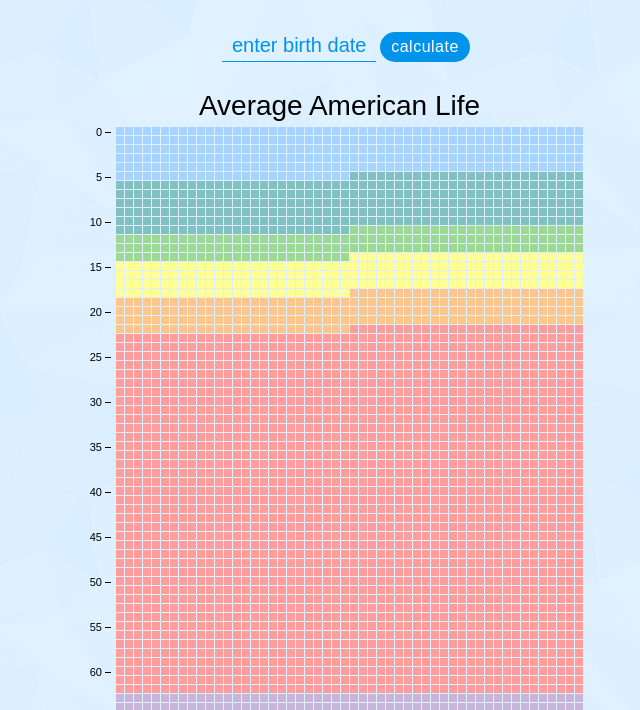
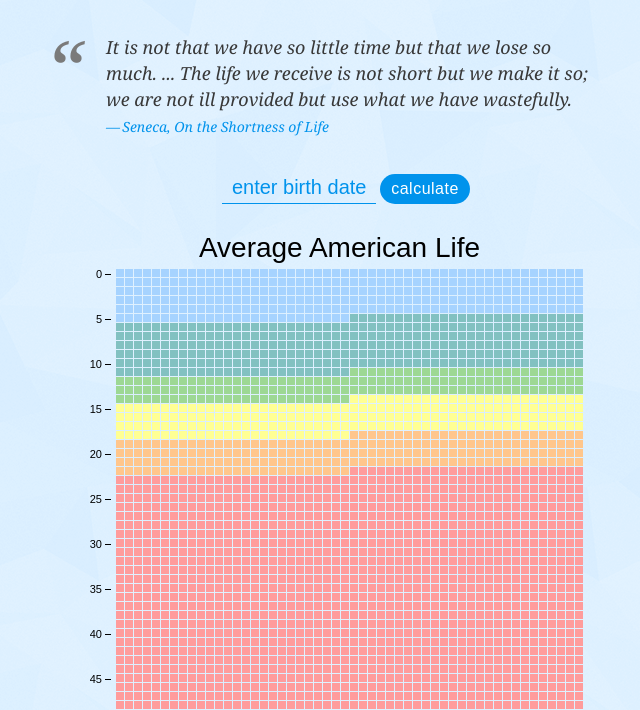
Before and after one commit to SleepyBandit/life-in-weeks, a plain HTML site: page index.html in a window 1280 px wide. Shown: the part 90-800 px from the top of the page, without its empty margins (284-924 px from the left). Drawn offline with Linux system fonts and the light colour scheme.

Commit message:
Added Quote

```diff
--- a/css/style.css
+++ b/css/style.css
@@ -1,5 +1,35 @@
 body {
   background-image: url(../images/back.png);
+}
+blockquote {
+font-family: Georgia, serif;
+font-size: 18px;
+font-style: italic;
+width: 500px;
+margin: 0.25em auto;
+padding: 0.25em 40px;
+line-height: 1.45;
+position: relative;
+color: #383838;
+}
+blockquote:before {
+display: block;
+content: "\201C";
+font-size: 80px;
+position: absolute;
+left: -20px;
+top: -20px;
+color: #7a7a7a;
+}
+blockquote cite {
+color: #0093ec;
+font-size: 14px;
+display: block;
+margin-top: 5px;
+}
+
+blockquote cite:before {
+content: "\2014 \2009";
 }
 .cells {
   fill: #d3d3d3;
@@ -83,6 +113,7 @@ body {
 
 .inputs {
   text-align: center;
+  padding-top: 25px;
   padding-bottom: 25px;
   padding-right: 20px;
 }
--- a/index.html
+++ b/index.html
@@ -10,6 +10,9 @@
   <div class="container">
     <div class="header">
       <h1>Your Life in Weeks</h1>
+      <blockquote>It is not that we have so little time but that we lose so much. ... The life we receive is not short but we make it so; we are not ill provided but use what we have wastefully.
+        <cite>Seneca, On the Shortness of Life</cite>
+      </blockquote>
     </div>
     <div class="inputs">
       <input type="text" id="datepicker" placeholder="enter birth date">
```
